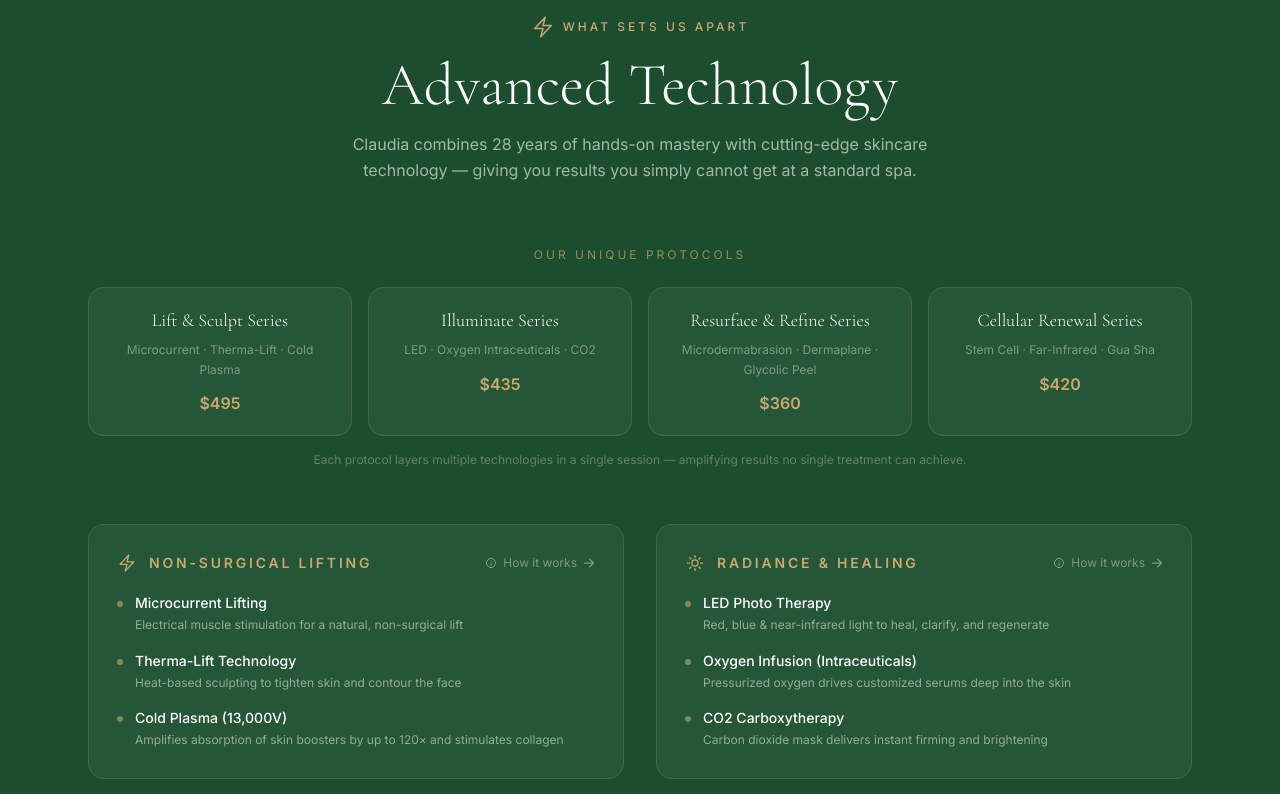
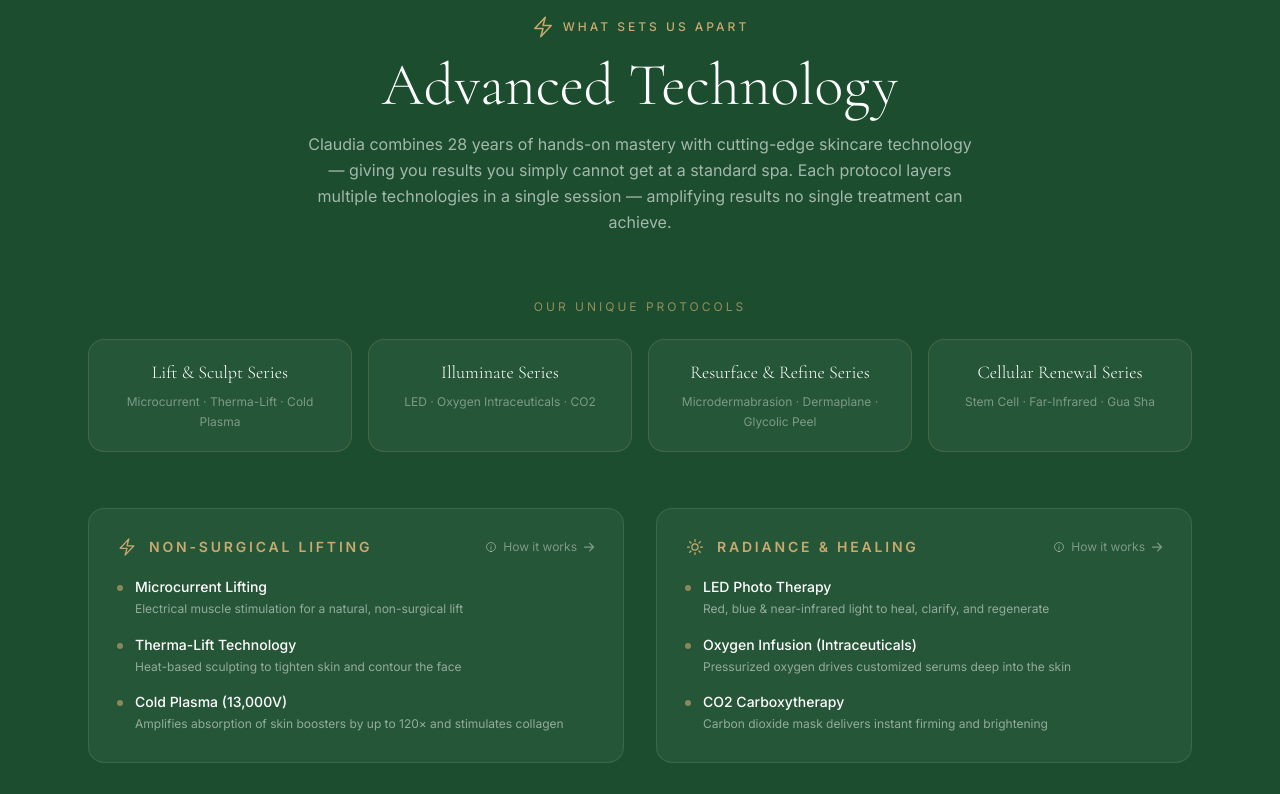
Before and after one commit to roadtojesusministry/brasilian-skin-soul, a Next.js app: page / in a window 1280 px wide. Shown: the part 1200-1994 px from the top of the page. Built offline with nearby package versions, Linux system fonts and the light colour scheme.

Commit message:
Advanced tech: merge subtitle text, remove prices from protocol cards

```diff
--- a/src/app/page.tsx
+++ b/src/app/page.tsx
@@ -295,8 +295,8 @@ export default function Home() {
             <h2 className="font-serif text-5xl md:text-6xl text-white font-light mb-4">
               Advanced Technology
             </h2>
-            <p className="text-white/60 max-w-xl mx-auto text-base leading-relaxed">
-              Claudia combines 28 years of hands-on mastery with cutting-edge skincare technology — giving you results you simply cannot get at a standard spa.
+            <p className="text-white/60 max-w-2xl mx-auto text-base leading-relaxed">
+              Claudia combines 28 years of hands-on mastery with cutting-edge skincare technology — giving you results you simply cannot get at a standard spa. Each protocol layers multiple technologies in a single session — amplifying results no single treatment can achieve.
             </p>
           </div></FadeIn>
 
@@ -305,19 +305,17 @@ export default function Home() {
             <p className="text-xs uppercase tracking-[0.25em] text-gold/70 text-center mb-6">Our Unique Protocols</p>
             <div className="grid grid-cols-1 sm:grid-cols-2 lg:grid-cols-4 gap-4">
               {[
-                { name: "Lift & Sculpt Series", tech: "Microcurrent · Therma-Lift · Cold Plasma", price: "$495" },
-                { name: "Illuminate Series", tech: "LED · Oxygen Intraceuticals · CO2", price: "$435" },
-                { name: "Resurface & Refine Series", tech: "Microdermabrasion · Dermaplane · Glycolic Peel", price: "$360" },
-                { name: "Cellular Renewal Series", tech: "Stem Cell · Far-Infrared · Gua Sha", price: "$420" },
+                { name: "Lift & Sculpt Series", tech: "Microcurrent · Therma-Lift · Cold Plasma" },
+                { name: "Illuminate Series", tech: "LED · Oxygen Intraceuticals · CO2" },
+                { name: "Resurface & Refine Series", tech: "Microdermabrasion · Dermaplane · Glycolic Peel" },
+                { name: "Cellular Renewal Series", tech: "Stem Cell · Far-Infrared · Gua Sha" },
               ].map((p) => (
                 <div key={p.name} className="bg-white/5 border border-gold/20 rounded-2xl p-5 text-center hover:bg-white/10 transition-colors">
                   <p className="font-serif text-lg text-white font-light leading-snug mb-2">{p.name}</p>
-                  <p className="text-xs text-white/40 leading-relaxed mb-3">{p.tech}</p>
-                  <p className="text-gold font-semibold text-base">{p.price}</p>
+                  <p className="text-xs text-white/40 leading-relaxed">{p.tech}</p>
                 </div>
               ))}
             </div>
-            <p className="text-center text-xs text-white/30 mt-4">Each protocol layers multiple technologies in a single session — amplifying results no single treatment can achieve.</p>
           </div></FadeIn>
 
           <div className="grid grid-cols-1 md:grid-cols-2 gap-8">
```
